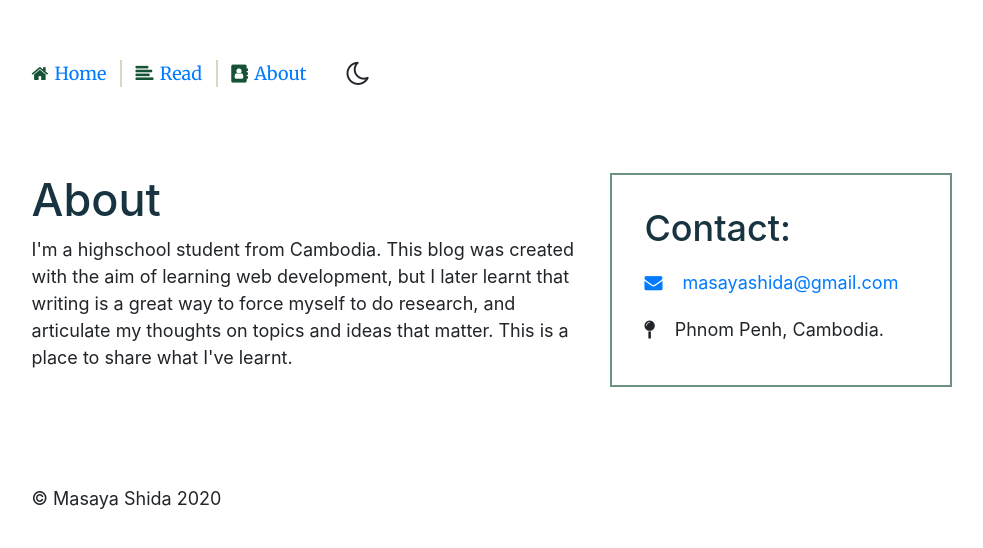
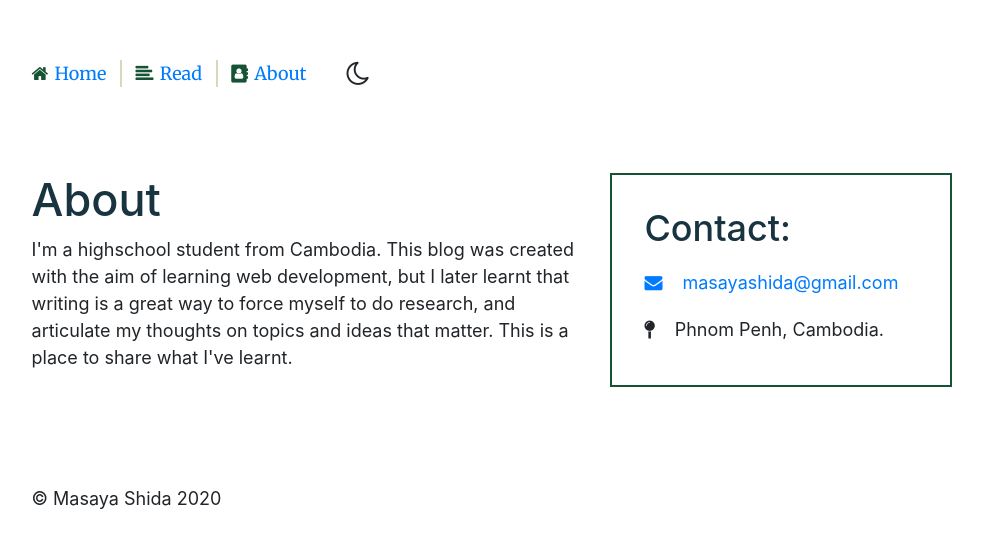
Before and after one commit to masayaShinoda/masaya-blog, a Gatsby site: page /about in a window 1280 px wide. Shown: the whole page, without its empty margins (148-1131 px from the left). Built offline with nearby package versions, Linux system fonts and the light colour scheme; Gatsby itself is replaced by a stand-in of ours.

Commit message:
minor color changes

```diff
--- a/src/styles/styles.scss
+++ b/src/styles/styles.scss
@@ -464,7 +464,7 @@ header {
         max-width: 65%;
         margin: inherit;
         padding: inherit;
-        color: $clr-theme-light;
+        // color: $clr-theme-light;
       }
       a:hover p {
         color: darken($clr-theme-light, 15%);
@@ -584,7 +584,7 @@ header {
   .flexContact {
     height: fit-content;
     padding: 2.5vmax;
-    border: 0.25vmin solid transparentize($clr-theme-light, 0.375);
+    border: 0.25vmin solid $clr-theme-light;
     a,
     span {
       display: flex;
```
Also changed, not shown: src/styles/styles.css, 1 other file.
